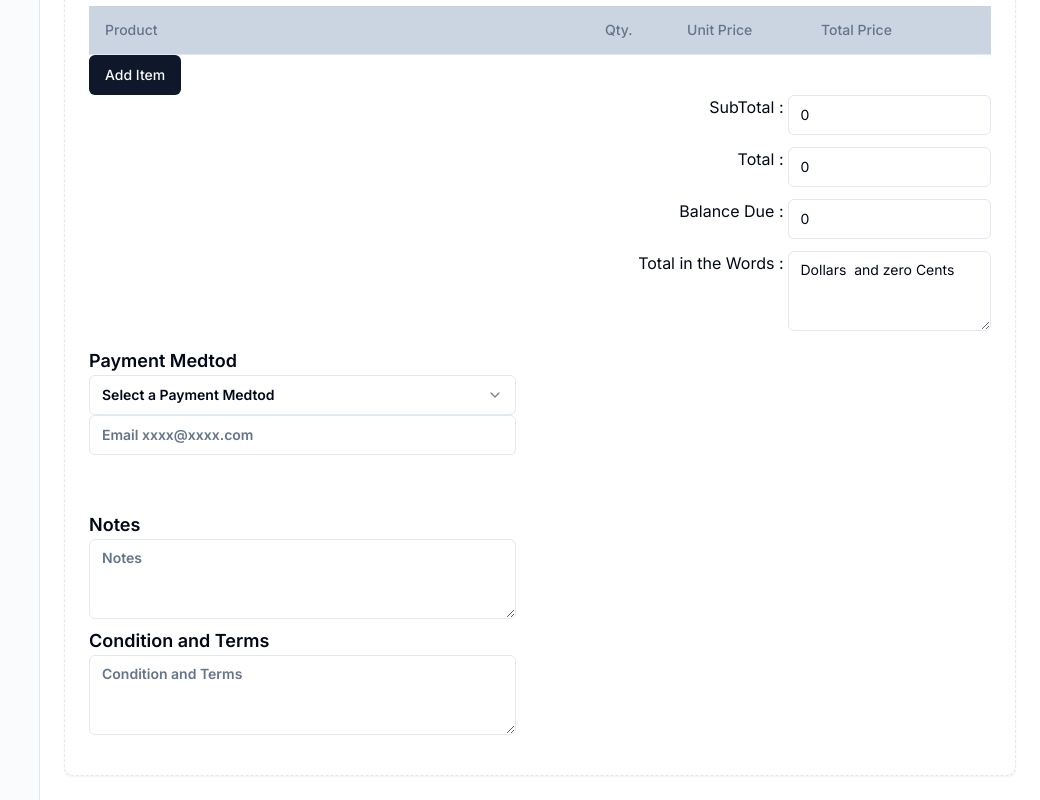
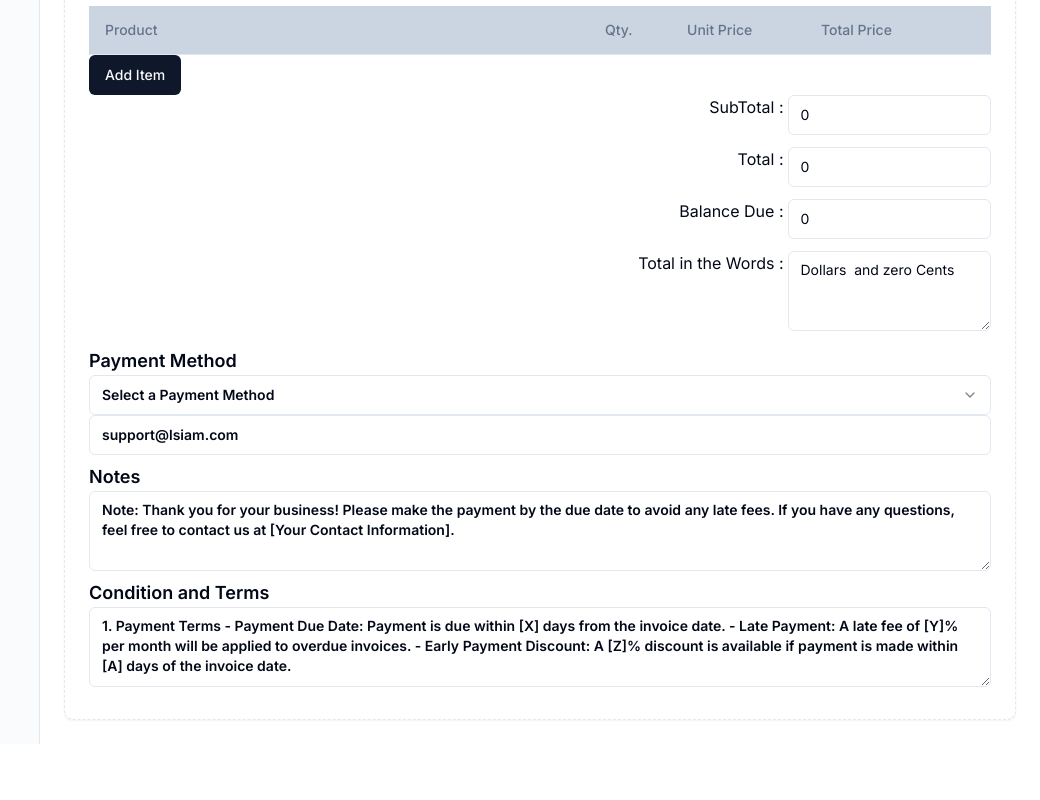
Before and after one commit to rapterxcode/lsiam-inventory, a Next.js app: page /page/Invoice in a window 1280 px wide. Shown: the part 883-1683 px from the top of the page, without its empty margins (240-1280 px from the left). After the commit the page ends 1627 px from the top, so only its background shows below. Built offline with nearby package versions, Linux system fonts and the light colour scheme.

Commit message:
main commit

```diff
--- a/components/Invoice/Footer.tsx
+++ b/components/Invoice/Footer.tsx
@@ -1,55 +1,87 @@
-
-import React from "react"
-import { Textarea } from "../ui/textarea"
+import React from "react";
+import { Textarea } from "../ui/textarea";
 import {
   Select,
   SelectContent,
   SelectGroup,
   SelectItem,
-  SelectLabel,
   SelectTrigger,
   SelectValue,
-} from "@/components/ui/select"
-import { Input } from "../ui/input"
+} from "@/components/ui/select";
+import { Input } from "../ui/input";
 
-export function Footer() {
-  const [note, setNote] = React.useState<string>("")
-  const [conterms, setConTerms] = React.useState<string>("")
-  const [emailPaypal, setEmailPaypal] = React.useState<string>("")
+interface FooterProps {
+  isPrinting: boolean;
+}
+
+export const Footer: React.FC<FooterProps> = ({ isPrinting }) => {
+  const [note, setNote] = React.useState<string>(
+    "Note: Thank you for your business! Please make the payment by the due date to avoid any late fees. If you have any questions, feel free to contact us at [Your Contact Information]."
+  );
+  const [conterms, setConTerms] = React.useState<string>(
+    "1. Payment Terms - Payment Due Date: Payment is due within [X] days from the invoice date. - Late Payment: A late fee of [Y]% per month will be applied to overdue invoices. - Early Payment Discount: A [Z]% discount is available if payment is made within [A] days of the invoice date."
+  );
+  const [emailPaypal, setEmailPaypal] = React.useState<string>("support@lsiam.com");
+  const [paymentMethod, setPaymentMethod] = React.useState<string>("");
+
   return (
-        <section className="mb-2 grid grid-cols-2 gap-12">
+    <section className="mb-2 gap-12">
       <div className="col-end-2 text-lg font-semibold">
-            <h2>Payment Medtod</h2>
-        <Select>
+        <h2>Payment Method</h2>
+        {isPrinting ? (
+          <>
+            <div>{paymentMethod}</div>
+            <div>{emailPaypal}</div>
+
+          </>
+        ) : (
+          <>
+            <Select onValueChange={(value) => setPaymentMethod(value)}>
               <SelectTrigger className="">
-                <SelectValue placeholder="Select a Payment Medtod" />
+                <SelectValue placeholder="Select a Payment Method" />
               </SelectTrigger>
               <SelectContent>
                 <SelectGroup>
-              {/* <SelectLabel>Medtod</SelectLabel> */}
-              <SelectItem value="paypal">Paypal</SelectItem>
-              <SelectItem disabled value="debitcard">Debit Card</SelectItem>
-              <SelectItem disabled value="creditcard">Credit Card</SelectItem>
+                  <SelectItem value="Paypal">Paypal</SelectItem>
                 </SelectGroup>
               </SelectContent>
             </Select>
-        <Input type="text" placeholder="Email xxxx@xxxx.com" value={emailPaypal} onChange={(e) => setEmailPaypal(e.target.value)} className='mb-2 bg-transparent' />
-
+            <Input
+              type="text"
+              placeholder="Email xxxx@xxxx.com"
+              value={emailPaypal}
+              onChange={(e) => setEmailPaypal(e.target.value)}
+              className="mb-2 bg-transparent"
+            />
+          </>
+        )}
       </div>
       <div className="col-end-2 text-lg font-semibold">
         <h2>Notes</h2>
-            <Textarea placeholder="Notes" value={note} onChange={(e) => setNote(e.target.value)} className='mb-2 bg-transparent' />
+        {isPrinting ? (
+          <div>{note}</div>
+        ) : (
+          <Textarea
+            placeholder="Notes"
+            value={note}
+            onChange={(e) => setNote(e.target.value)}
+            className="mb-2 bg-transparent"
+          />
+        )}
         <h2>Condition and Terms</h2>
-            <Textarea placeholder="Condition and Terms" value={conterms} onChange={(e) => setConTerms(e.target.value)} className='mb-2 bg-transparent' />
+        {isPrinting ? (
+          <div>{conterms}</div>
+        ) : (
+          <Textarea
+            placeholder="Condition and Terms"
+            value={conterms}
+            onChange={(e) => setConTerms(e.target.value)}
+            className="mb-2 bg-transparent"
+          />
+        )}
       </div>
-        {/* <div className="col-end-4 text-lg font-semibold">
-            <h2>Notes</h2>
-            <Textarea placeholder="Notes" value={note} onChange={(e) => setNote(e.target.value)} className='mb-2 bg-transparent' />
-            <h2>Condition and Terms</h2>
-            <Textarea placeholder="Condition and Terms" value={conterms} onChange={(e) => setConTerms(e.target.value)} className='mb-2 bg-transparent' />
-        </div> */}
     </section>
-  )
-}
+  );
+};
 
-export default Footer
+export default Footer;
--- a/components/Invoice/InvoiceBuilder.tsx
+++ b/components/Invoice/InvoiceBuilder.tsx
@@ -60,7 +60,7 @@ const InvoiceBuilder: React.FC = () => {
           <Header logo={logo} setLogo={setLogo} isPrinting={isPrinting} />
           <InvoiceDetails isPrinting={isPrinting}  />
           <ItemList  isPrinting={isPrinting} />
-          <Footer  />
+          <Footer isPrinting={isPrinting} />
         </div>
       </div>
     </main>
```
Lines whose indentation alone changed are shown as unchanged.
